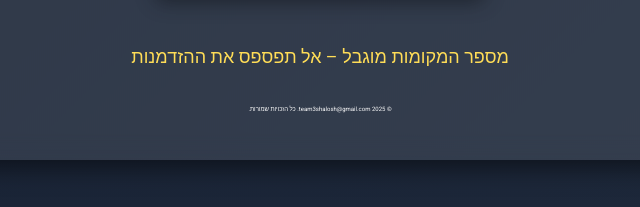
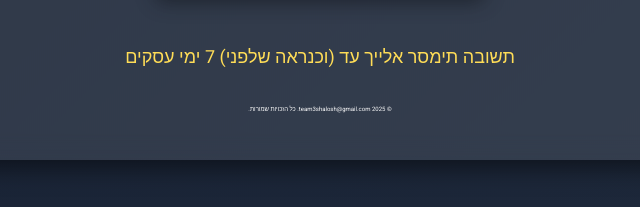
Before and after one commit to TimTree3/TT, a plain HTML site: page index.html in a window 1280 px wide. Shown: the part 2545-2752 px from the top of the page, 320-960 px from the left. Drawn offline with Linux system fonts and the light colour scheme.

Commit message:
Update index.html

```diff
--- a/index.html
+++ b/index.html
@@ -475,7 +475,7 @@
         <div id="message"></div>
 
         <div class="footer">
-            <p>מספר המקומות מוגבל – אל תפספס את ההזדמנות</p>
+            <p>תשובה תימסר אלייך עד (וכנראה שלפני) 7 ימי עסקים</p>
             <p class="copyright">© 2025 team3shalosh@gmail.com. כל הזכויות שמורות.</p>
         </div>
     </div>
```
